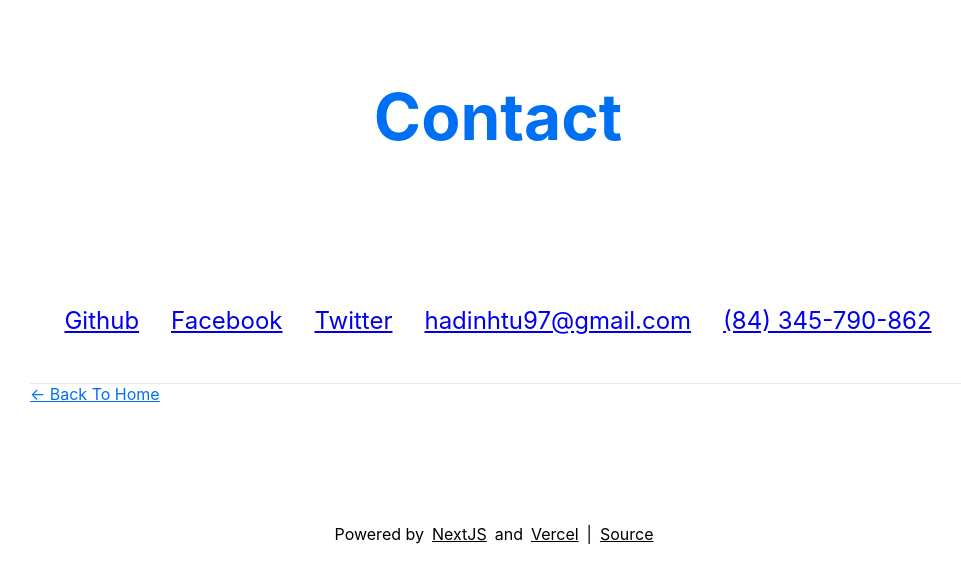
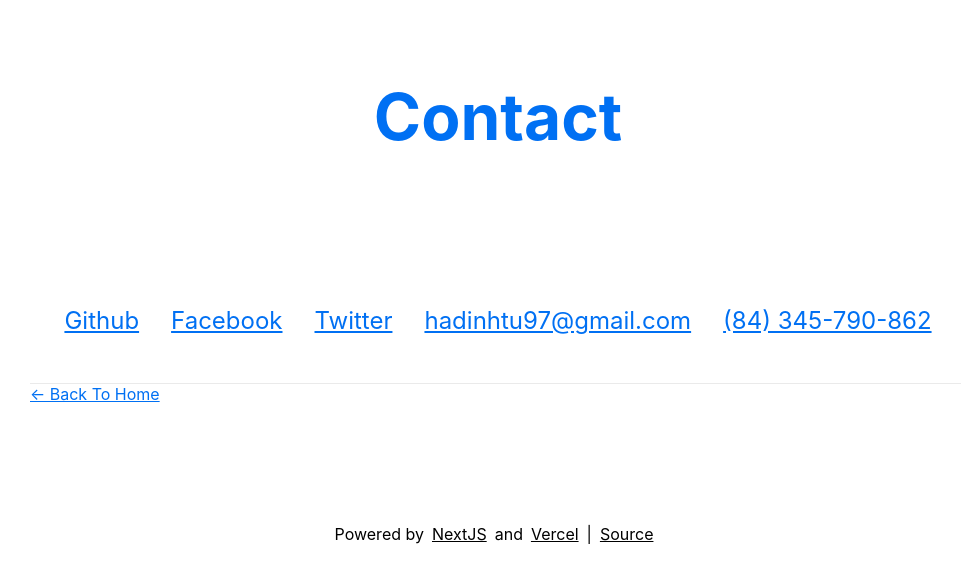
Before and after one commit to hadinhtu97/hadinhtu97, a Next.js app: page /contact in a window 1280 px wide. Shown: the top 582 px of the page, without its empty margins (142-1103 px from the left). Built offline with nearby package versions, Linux system fonts and the light colour scheme.

Commit message:
Refactor: change contact links color

```diff
--- a/styles/contact.module.css
+++ b/styles/contact.module.css
@@ -11,5 +11,6 @@
 
 .contact a {
     text-decoration: underline;
-    padding: 1rem
+    padding: 1rem;
+    color: #0070f3
 }
```
